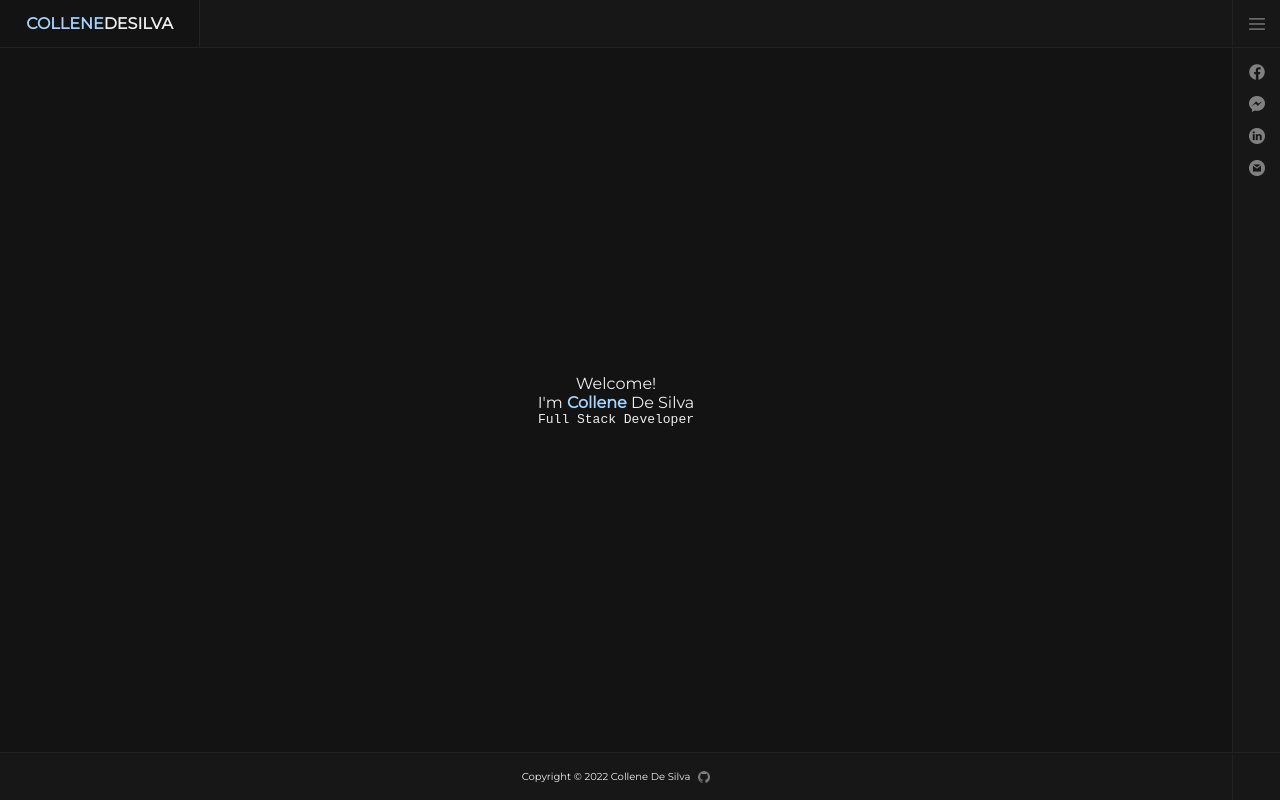
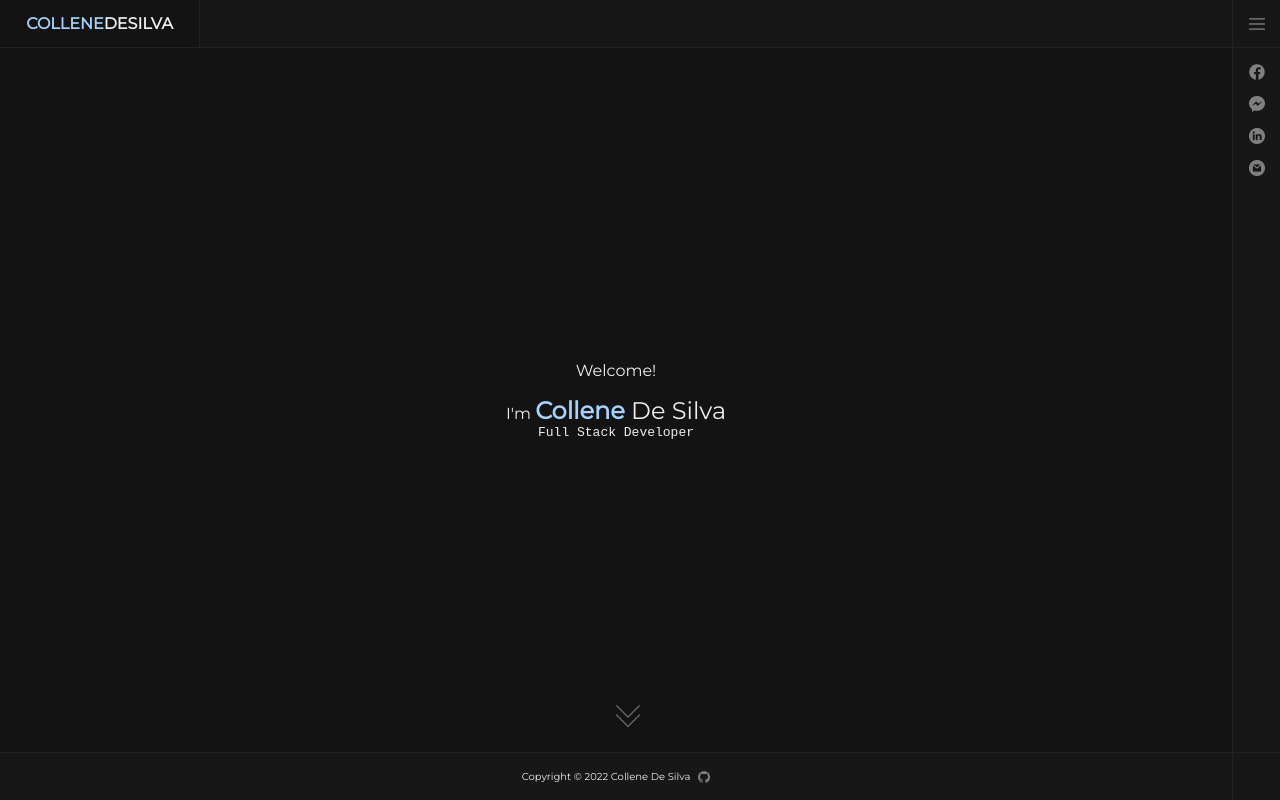
Before and after one commit to kryyyo/myportfolio, a plain HTML site: page index.html in a window 1280 px wide. Drawn offline with Linux system fonts and the light colour scheme.

Commit message:
Add arrow button on landing page

```diff
--- a/index.html
+++ b/index.html
@@ -55,8 +55,10 @@
     <!-- Start of Landing Page -->
     <section class="landing-page">
         <p>Welcome!</p>
-        <p>I'm <strong>Collene</strong> De Silva</p>
-        <span id="landing-type">Full Stack Developer</span>
+        <p id="landing-name">I'm <span><strong>Collene</strong> De Silva</span></p>
+        <p id="landing-type">Full Stack Developer</p>
+
+        <a href="#about"><img src="./icons/down-arrow.png" alt="down-icon"></a>
     </section>
     <!-- End of Landing Page -->
 
--- a/style.css
+++ b/style.css
@@ -229,6 +229,26 @@ a:visited {
     align-items: center;
 }
 
+.landing-page span {
+    font-size: 24px;
+}
+
+.landing-page img {
+    width: 24px;
+    height: auto;
+
+    filter: invert(50%);
+
+    position: fixed;
+    bottom: 56px;
+
+    animation: beat 1s ease-in 0s infinite normal none;
+}
+
+#landing-name {
+    margin-top: 16px;
+}
+
 #landing-type {
     font-family: monospace;
     position: relative;
@@ -261,3 +281,15 @@ a:visited {
         border: 0;
     }
 }
+
+@keyframes beat {
+    0% {
+      animation-timing-function: ease-in;
+      transform: translateY(-16px);
+    }
+
+    100% {
+      animation-timing-function: ease-in;
+      transform: translateY(0px);
+    }
+  }
```
Also changed, not shown: icons/down-arrow.png (added), script.js (line endings or trailing spaces), 1 other file.
